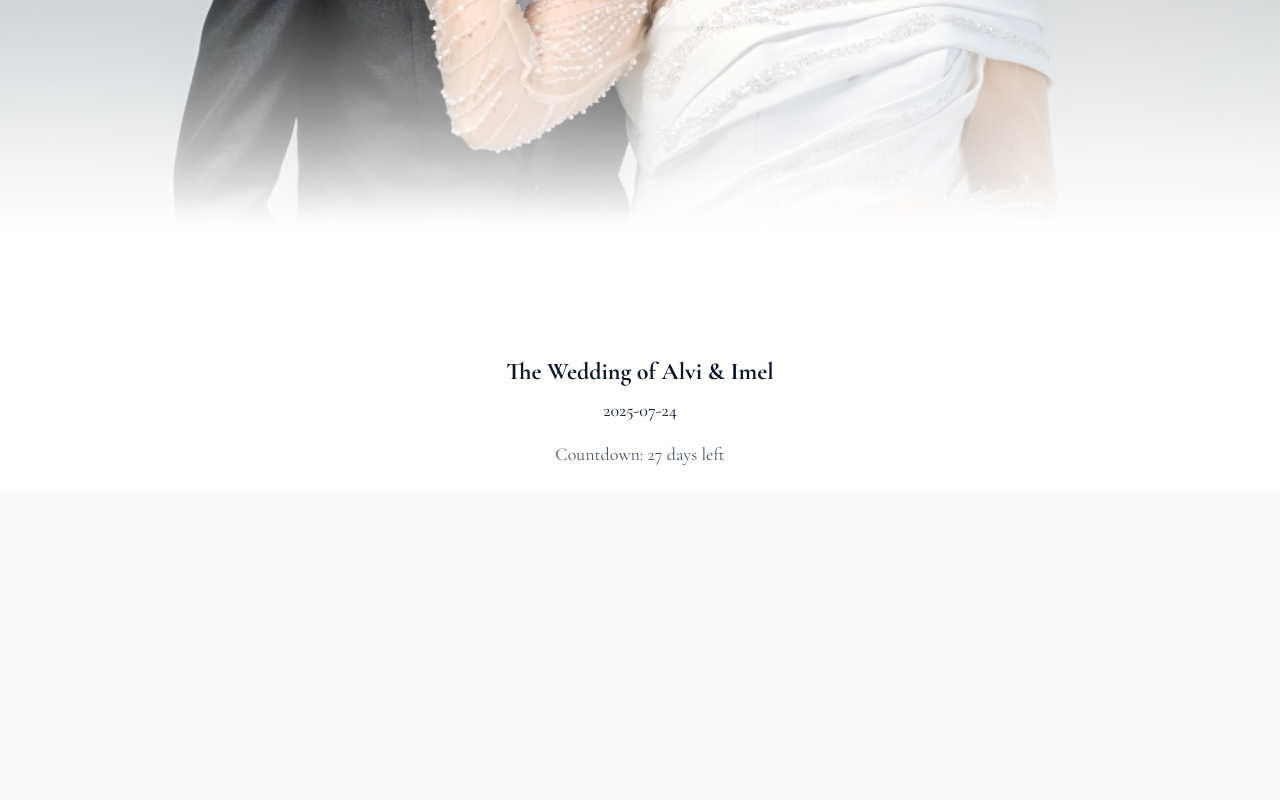
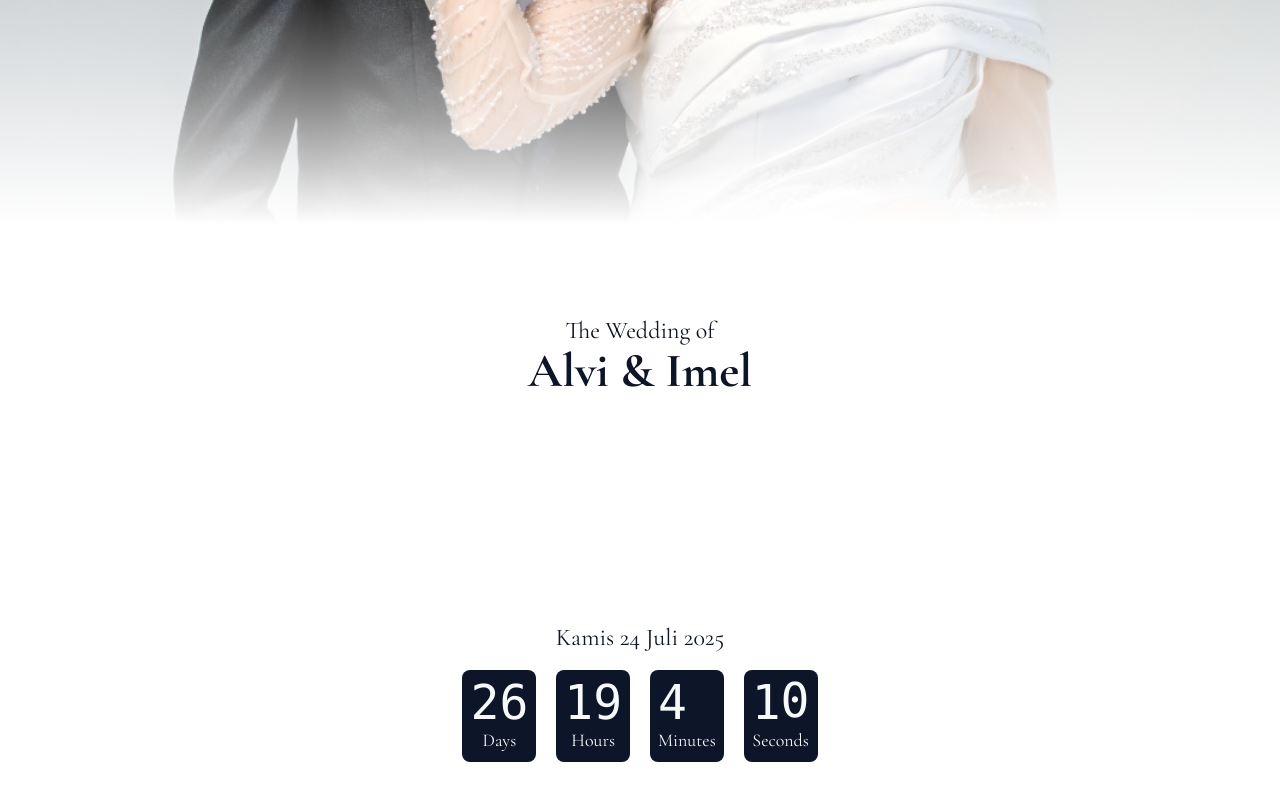
Before and after one commit to Anthasss/alvi-imel-wedding-invitation, a React (Vite) app: page / in a window 1280 px wide. Shown: the part 308-1108 px from the top of the page. Before the commit the page ends 800 px from the top, so only its background shows below. Built offline with nearby package versions, Linux system fonts and the light colour scheme.

Commit message:
added countdown

```diff
--- /dev/null
+++ b/src/components/Countdown.jsx
@@ -0,0 +1,57 @@
+import { useState, useEffect } from "react";
+
+export default function Countdown() {
+  const weddingDate = "2025-7-24";
+
+  const [daysLeft, setDaysLeft] = useState(0);
+  const [hoursLeft, setHoursLeft] = useState(0);
+  const [minutesLeft, setMinutesLeft] = useState(0);
+  const [secondsLeft, setSecondsLeft] = useState(0);
+
+  useEffect(() => {
+    const calculateCountdown = () => {
+      const today = new Date();
+      const weddingDay = new Date(weddingDate);
+      const timeDiff = weddingDay - today;
+
+      setDaysLeft(Math.floor(timeDiff / (1000 * 60 * 60 * 24)));
+      setHoursLeft(Math.floor((timeDiff % (1000 * 60 * 60 * 24)) / (1000 * 60 * 60)));
+      setMinutesLeft(Math.floor((timeDiff % (1000 * 60 * 60)) / (1000 * 60)));
+      setSecondsLeft(Math.floor((timeDiff % (1000 * 60)) / 1000));
+    };
+
+    const interval = setInterval(calculateCountdown, 1000);
+    return () => clearInterval(interval);
+  }, [weddingDate]);
+
+  return (
+    <>
+      <div className="grid grid-flow-col gap-5 text-center auto-cols-max">
+        <div className="flex flex-col p-2 bg-neutral rounded-box text-neutral-content">
+          <span className="countdown font-mono text-5xl">
+            <span style={{ "--value": daysLeft }}></span>
+          </span>
+          <span className="text-lg">Days</span>
+        </div>
+        <div className="flex flex-col p-2 bg-neutral rounded-box text-neutral-content">
+          <span className="countdown font-mono text-5xl">
+            <span style={{ "--value": hoursLeft }}></span>
+          </span>
+          <span className="text-lg">Hours</span>
+        </div>
+        <div className="flex flex-col p-2 bg-neutral rounded-box text-neutral-content">
+          <span className="countdown font-mono text-5xl">
+            <span style={{ "--value": minutesLeft }}></span>
+          </span>
+          <span className="text-lg">Minutes</span>
+        </div>
+        <div className="flex flex-col p-2 bg-neutral rounded-box text-neutral-content">
+          <span className="countdown font-mono text-5xl">
+            <span style={{ "--value": secondsLeft }}></span>
+          </span>
+          <span className="text-lg">Seconds</span>
+        </div>
+      </div>
+    </>
+  );
+}
--- a/src/components/coverComponents/Cover.jsx
+++ b/src/components/coverComponents/Cover.jsx
@@ -1,25 +1,10 @@
 // eslint-disable-next-line no-unused-vars
 import { motion } from "framer-motion";
-import { useState, useEffect } from "react";
+import Countdown from "../Countdown";
 
 export default function Cover() {
-  const weddingTitle = "The Wedding of Alvi & Imel";
-  const weddingDate = "2025-07-24"; // Format: YYYY-MM-DD
-
-  const [daysLeft, setDaysLeft] = useState(0);
-
-  useEffect(() => {
-    const calculateCountdown = () => {
-      const today = new Date();
-      const weddingDay = new Date(weddingDate);
-      const timeDiff = weddingDay - today;
-      setDaysLeft(Math.ceil(timeDiff / (1000 * 60 * 60 * 24)));
-    };
-
-    calculateCountdown();
-  }, [weddingDate]);
-
   return (
+    <>
       <motion.div
         initial={{ opacity: 0, scale: 0.8 }}
         animate={{ opacity: 1, scale: 1 }}
@@ -33,16 +18,24 @@ export default function Cover() {
         <div className="absolute bottom-1/3 w-full h-1/3 bg-gradient-to-t from-white to-transparent"></div>
 
         {/* Text container */}
-      <div className="absolute bottom-0 w-full text-center p-6">
-        <h1
-          className="text-2xl font-bold mb-2"
-          style={{ fontFamily: "Cormorant Garamond, serif" }}
-        >
-          {weddingTitle}
-        </h1>
-        <p className="text-lg mb-4">{weddingDate}</p>
-        <p className="text-lg text-gray-600">Countdown: {daysLeft} days left</p>
+        <div className="absolute bottom-0 w-full h-1/3 p-6 grid place-items-center text-center">
+          <div>
+            <p className="text-2xl">The Wedding of</p>
+            <h1 className="text-5xl font-bold mb-2">Alvi & Imel</h1>
+          </div>
         </div>
       </motion.div>
+
+      <div className="h-[50dvh] flex items-center justify-center w-full bg-white">
+        <motion.div>
+          <div className="text-center">
+            <p className="text-2xl mb-4">Kamis 24 Juli 2025</p>
+
+            {/* countdown */}
+            <Countdown />
+          </div>
+        </motion.div>
+      </div>
+    </>
   );
 }
```
Lines whose indentation alone changed are shown as unchanged.
